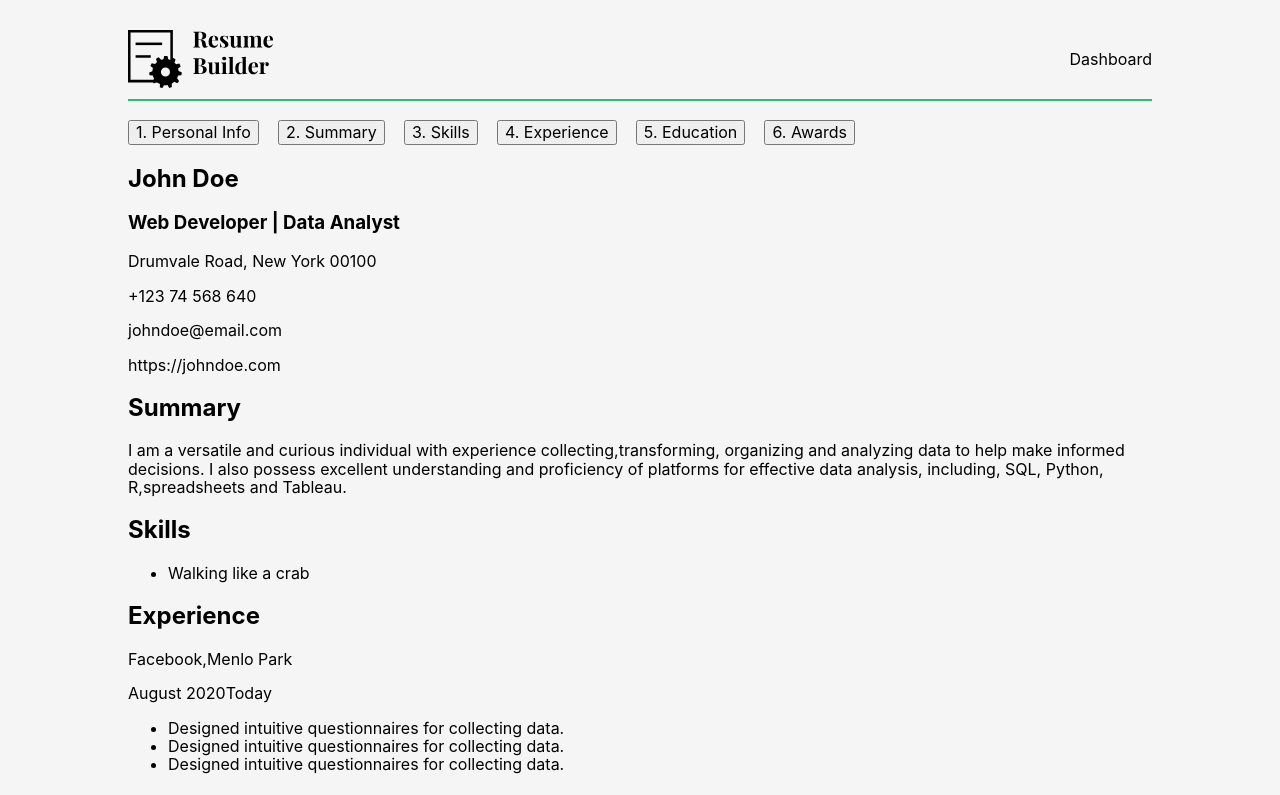
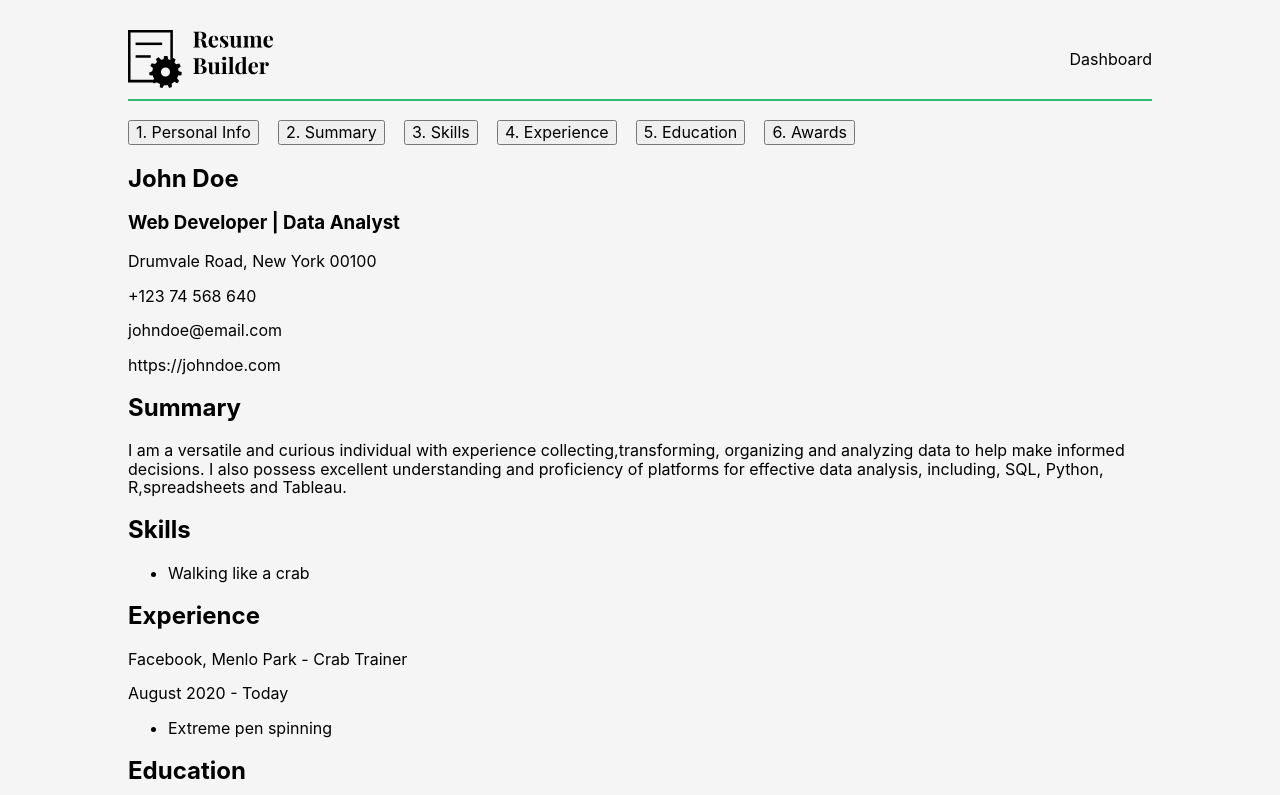
Before and after one commit to CharlesIvia/cv-builder, a React (Create React App) app: page / in a window 1280 px wide. Shown: the top 795 px of the page. Built offline with nearby package versions, Linux system fonts and the light colour scheme.

Commit message:
updated CV UI

```diff
--- a/src/components/Output.js
+++ b/src/components/Output.js
@@ -1,6 +1,13 @@
 import React from "react";
+import Work from "./Work";
 
-export default function Output({ personalInfo, summaryInfo, skills }) {
+export default function Output({
+  personalInfo,
+  summaryInfo,
+  skills,
+  experienceInfo,
+  roles,
+}) {
   return (
     <div className="output">
       <div className="info-section personal-section">
@@ -63,24 +70,13 @@ export default function Output({ personalInfo, summaryInfo, skills }) {
           <h2>Experience</h2>
         </div>
         <div>
-          <p>
-            <span>Facebook,</span>
-            <span>Menlo Park</span>
-            <span></span>
-          </p>
-        </div>
-        <div>
-          <p>
-            <span>August 2020</span>
-            <span>Today</span>
-          </p>
-        </div>
-        <div>
-          <ul>
-            <li>Designed intuitive questionnaires for collecting data.</li>
-            <li>Designed intuitive questionnaires for collecting data.</li>
-            <li>Designed intuitive questionnaires for collecting data.</li>
-          </ul>
+          <Work
+            place={experienceInfo.place}
+            position={experienceInfo.position}
+            start={experienceInfo.start}
+            end={experienceInfo.end}
+            roles={roles}
+          />
         </div>
       </div>
       <div className="info-section education-section">
```
